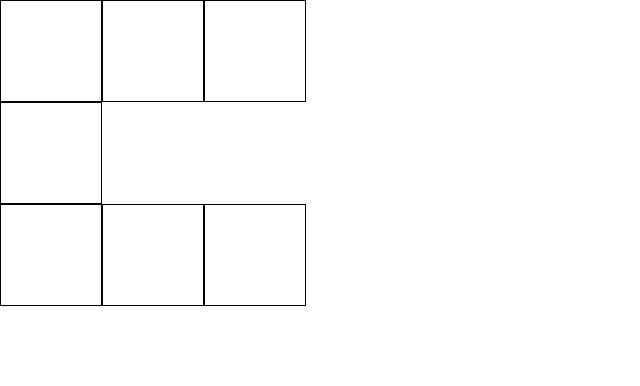
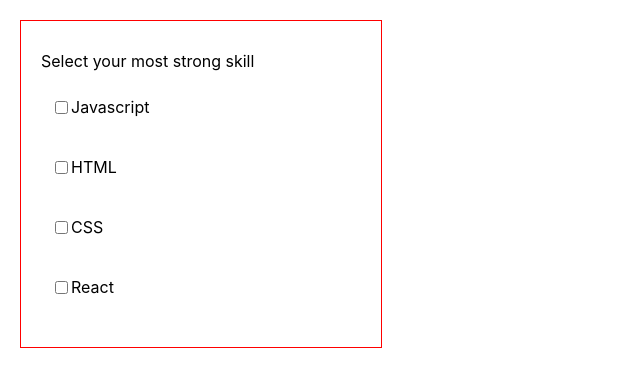
Before and after one commit to saksham695/Machine-Coding, a React (Create React App) app: page / in a window 1280 px wide. Shown: the top 386 px of the page, without its empty margins (0-640 px from the left). Built offline with nearby package versions, Linux system fonts and the light colour scheme.

Commit message:
added code for polling

```diff
--- a/src/App.js
+++ b/src/App.js
@@ -1,98 +1,121 @@
-import { useEffect, useRef, useState } from "react";
-import "./App.css";
+import React, { useMemo, useState } from "react";
 
-const rowConfig = [
-  [true, true, true],
-  [true, false, false],
-  [true, true, true],
+const pollingItems = [
+  {
+    key: "Javascript",
+    name: "Javascript",
+    isChecked: false,
+    voteCount: 25,
+  },
+  {
+    key: "html",
+    name: "HTML",
+    isChecked: false,
+    voteCount: 25,
+  },
+  {
+    key: "CSS",
+    name: "CSS",
+    isChecked: false,
+    voteCount: 24,
+  },
+  {
+    key: "React",
+    name: "React",
+    isChecked: false,
+    voteCount: 25,
+  },
 ];
 
-function App() {
-  const [config, setConfig] = useState([]);
-  const [isResetting, setIsResetting] = useState(false);
-  const [mapper, setMapper] = useState([]);
+const App = () => {
+  const [pollData, setPollDataState] = useState(pollingItems);
+  const [isShowPollPercentage, setShowPollPecentage] = useState(false);
 
-  const countRef = useRef();
+  const onInputSelected = (index) => {
+    setPollDataState((prev) => {
+      const prevCopy = prev.map((item, i) => {
+        return {
+          ...item,
+          isChecked: i === index,
+        };
+      });
 
-  const onReset = (updatedMapper) => {
-    for (let i = 0; i < updatedMapper.length; i++) {
-      setIsResetting(true);
-      const interval = setTimeout(() => {
-        const transformedState = [...config];
-        const [parentIndex, childIndex] = updatedMapper[i].split("_");
-        transformedState[parseInt(parentIndex)][parseInt(childIndex)].color =
-          "white";
-        setConfig(transformedState);
-        if (i === updatedMapper.length - 1) {
-          clearInterval(interval);
-          setMapper([]);
-          setIsResetting(false);
-        }
-      }, 1000 * i);
-    }
+      return prevCopy;
+    });
+    setShowPollPecentage(true);
   };
 
-  useEffect(() => {
-    countRef.current = 0;
-    const transformedState = rowConfig.map((item, parentIndex) => {
-      return item.map((box, childIndex) => {
-        countRef.current = box ? countRef.current + 1 : countRef.current;
-        return {
-          isSelected: box,
-          boxIdentifier: `${parentIndex}_${childIndex}`,
-          color: "white",
-        };
-      });
+  const totalVotes = useMemo(() => {
+    let totalVotesCount = 0;
+    pollData.map(({ voteCount, isChecked }) => {
+      totalVotesCount += voteCount;
+      if (isChecked) {
+        totalVotesCount += 1;
+      }
     });
-    setConfig(transformedState);
-  }, []);
-
-  console.log(countRef);
-
-  const onItemClicked = (parentIndex, childIndex) => {
-    if (isResetting) {
-      return;
-    }
-    const copyConfig = [...config];
-    const boxIndex = `${parentIndex}_${childIndex}`;
-    if (copyConfig[parentIndex][childIndex].color === "white") {
-      copyConfig[parentIndex][childIndex].color = "green";
-      const updatedMapper = [...mapper, `${boxIndex}`];
-      setMapper(updatedMapper);
-      updatedMapper.length === countRef.current && onReset(updatedMapper);
-    } else {
-      copyConfig[parentIndex][childIndex].color = "white";
-      setMapper((prev) => {
-        return prev.map((item) => item !== boxIndex);
-      });
-    }
-
-    setConfig(copyConfig);
-  };
+    return totalVotesCount;
+  }, [pollData]);
 
   return (
-    <div className="App">
-      {(config || []).map((item, parentIndex) => {
-        const rowItems = item.map(
-          ({ isSelected, boxIdentifier, color }, childIndex) => {
-            return isSelected ? (
-              <div
-                key={boxIdentifier}
-                onClick={() => onItemClicked(parentIndex, childIndex)}
-                style={{
-                  height: "100px",
-                  width: "100px",
-                  border: "1px solid black",
-                  background: color,
-                }}
-              ></div>
-            ) : null;
-          }
+    <div
+      style={{
+        margin: "20px",
+        padding: "20px",
+        border: "1px solid red",
+        width: "25%",
+      }}
+    >
+      <p style={{ marginTop: "10px" }}> Select your most strong skill</p>
+      {pollData.map(({ key, name, isChecked, voteCount }, index) => {
+        const currentVoteCount = isChecked ? voteCount + 1 : voteCount;
+        const percentage = (currentVoteCount / totalVotes) * 100;
+        return (
+          <div
+            key={key}
+            style={{
+              marginBottom: "20px",
+              border: isShowPollPercentage ? "1px solid green" : null,
+
+              padding: "10px",
+            }}
+          >
+            <div style={{ display: "flex", alignItems: "center" }}>
+              <input
+                type="checkbox"
+                checked={isChecked}
+                onChange={() => onInputSelected(index)}
+              />
+              <div style={{ marginRight: "10px" }}>{name}</div>
+            </div>
+            {isShowPollPercentage && (
+              <div style={{ display: "flex", alignItems: "center" }}>
+                <div
+                  style={{
+                    width: "80%",
+                    backgroundColor: "#ddd",
+                    borderRadius: "5px",
+                    height: "10px",
+                  }}
+                >
+                  <div
+                    style={{
+                      width: `${isChecked ? percentage : percentage}%`,
+                      backgroundColor: "#4caf50",
+                      borderRadius: "5px",
+                      height: "100%",
+                    }}
+                  />
+                </div>
+                <div style={{ marginLeft: "10px" }}>
+                  {percentage.toFixed(2)}%
+                </div>
+              </div>
+            )}
+          </div>
         );
-        return <div style={{ display: "flex" }}>{rowItems}</div>;
       })}
     </div>
   );
-}
+};
 
 export default App;
```
